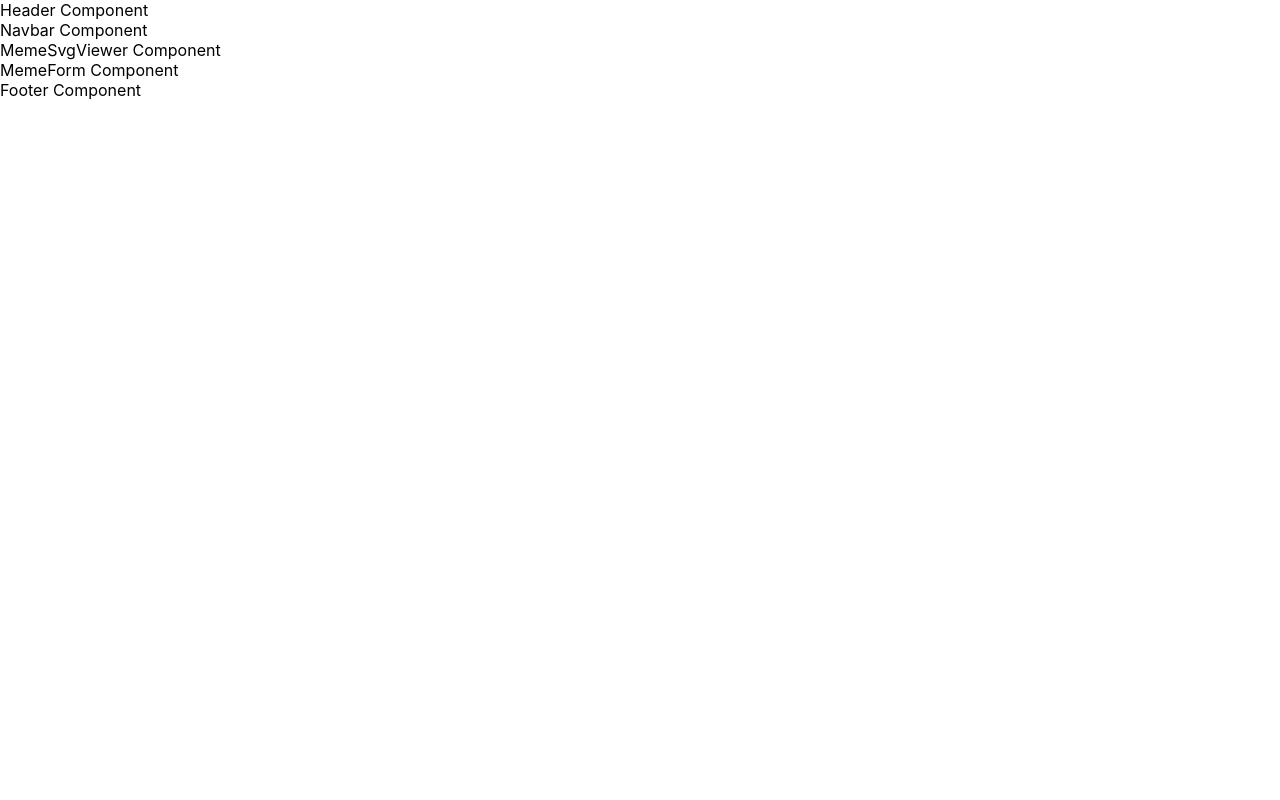
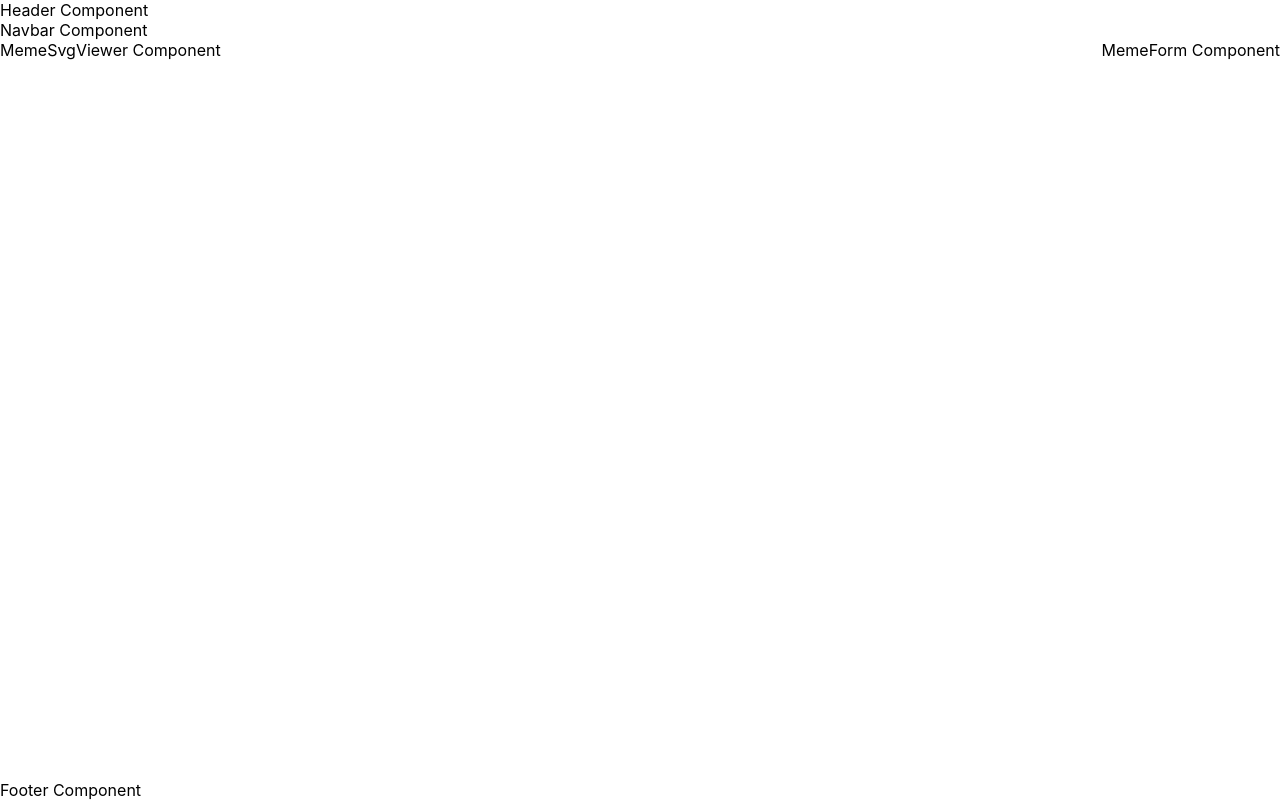
Before and after one commit to champix56/2023-12-04-tjs, a React (Create React App) app: page / in a window 1280 px wide. Built offline with nearby package versions, Linux system fonts and the light colour scheme.

Commit message:
css des flex

```diff
--- a/src/App/components/layout/FlexHGrow3/FlexHGrow3.module.css
+++ b/src/App/components/layout/FlexHGrow3/FlexHGrow3.module.css
@@ -1 +1,8 @@
-.FlexHGrow3 {}
+.FlexHGrow3 {
+    display: flex;
+    flex-direction: column;
+    height: 100vh;
+}
+.FlexHGrow3>*:nth-child(3){
+    flex-grow: 1;
+}
--- a/src/App/components/layout/FlexWGrow1/FlexWGrow1.module.css
+++ b/src/App/components/layout/FlexWGrow1/FlexWGrow1.module.css
@@ -1 +1,7 @@
-.FlexWGrow1 {}
+.FlexWGrow1 {
+    display: flex;
+    /*height: 100%;*/
+}
+.FlexWGrow1>*:first-child{
+    flex-grow: 1;
+}
```
